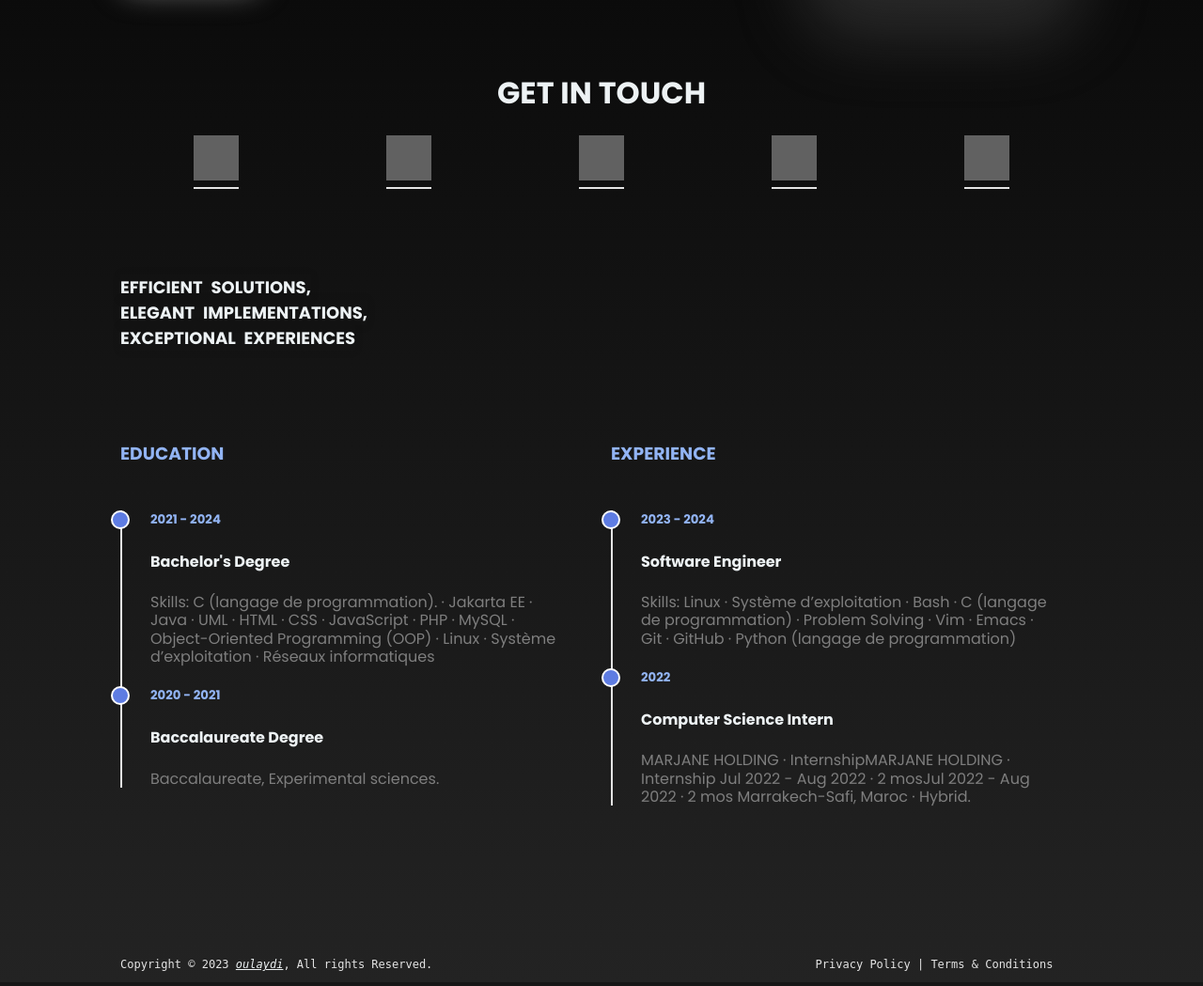
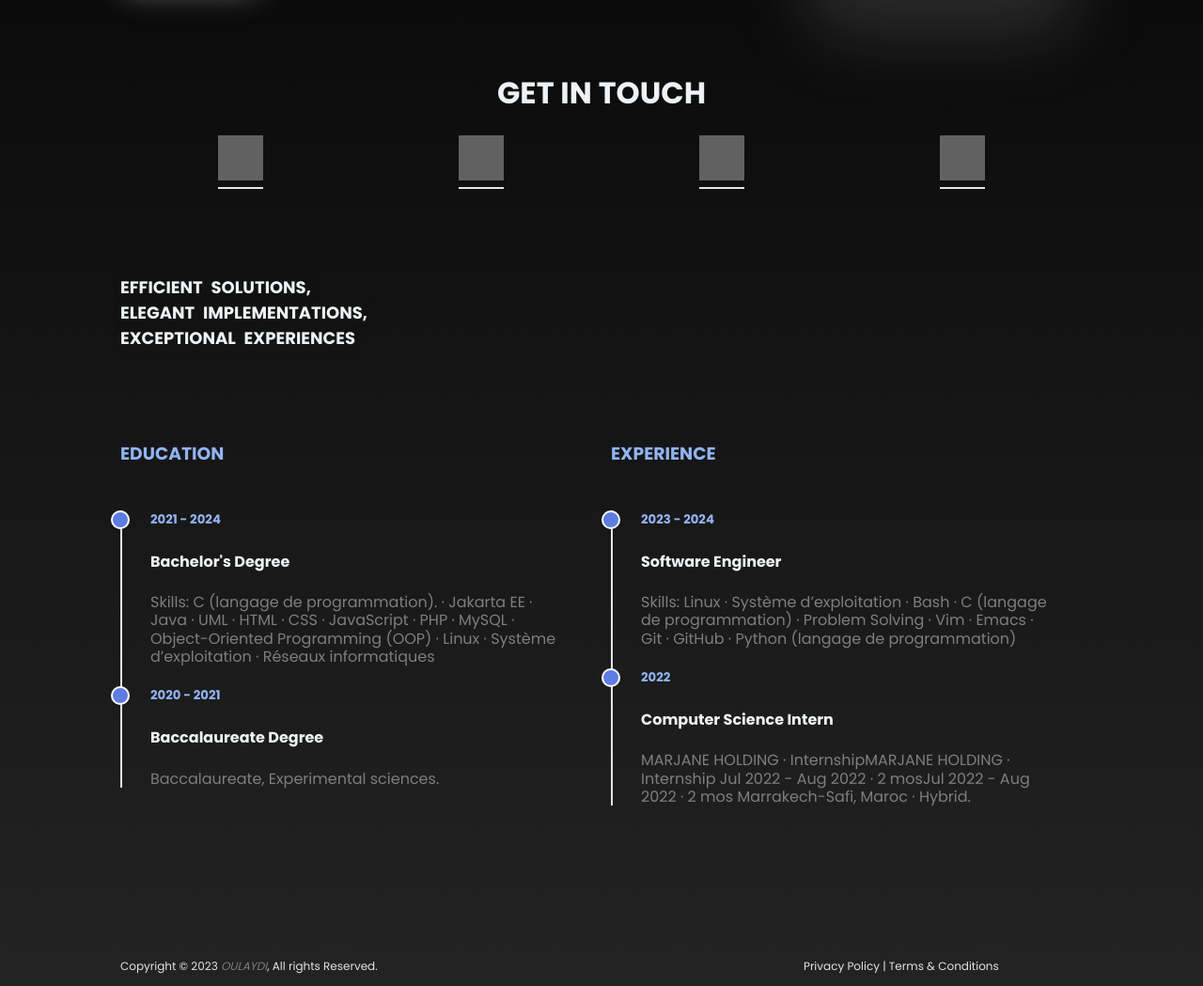
Before and after one commit to oulaydi/oulaydi-s-portfolio, a Node server app: page / in a window 1280 px wide. Shown: the part 488-1537 px from the top of the page at 94% size. Run offline with Node 20, Linux system fonts and the light colour scheme; some libraries are stand-ins or nearby versions; grey boxes are pictures that could not be loaded.

Commit message:
Great footer

```diff
--- a/public/css/style.css
+++ b/public/css/style.css
@@ -412,6 +412,13 @@ main.row{
 footer p {
     color: var(--grey-light);
     font-size: 12px;
-    font-weight: 500;
-    font-family: monospace;
+    font-weight: 400;
+    font-family: inherit;
 }
+
+footer i, .ana{
+    text-decoration: none;
+    /* cursor: alias; */
+    text-transform: uppercase;
+    color: var(--grey);
+}
--- a/views/index.ejs
+++ b/views/index.ejs
@@ -27,13 +27,10 @@
             <img src="https://img.icons8.com/material-rounded/48/000000/github.png" alt="GitHub"/>
         </a>
         <a href="https://discord.gg/oulaydi" target="_blank" title="Discord">
-            <img src="https://img.icons8.com/material-rounded/48/000000/discord-logo.png" alt="Twitter"/>
+            <img src="https://img.icons8.com/material-rounded/48/000000/discord-logo.png" alt="Discord"/>
         </a>
-        <a href="https://discord.gg/oulaydi" target="_blank" title="Discord">
-            <img src="https://img.icons8.com/material-rounded/48/000000/discord-logo.png" alt="Twitter"/>
-        </a>
-        <a href="https://discord.gg/oulaydi" target="_blank" title="Discord">
-            <img src="https://img.icons8.com/material-rounded/48/000000/discord-logo.png" alt="Twitter"/>
+        <a href="https://twitter.com/your_twitter_handle" target="_blank" title="Twitter">
+            <img src="https://img.icons8.com/material-rounded/48/000000/twitter.png" alt="Twitter"/>
         </a>
     </section>
 
--- a/views/partials/footer.ejs
+++ b/views/partials/footer.ejs
@@ -1,6 +1,6 @@
 <footer>
     <p>
-      Copyright &copy; <%= new Date().getFullYear(); %> <a href="https://github.com/oulaydi" target="_blank"><i>oulaydi</i></a>, All rights Reserved.
-      <span style="margin-left: 400px;">Privacy Policy | Terms & Conditions</span>
+      Copyright &copy; <%= new Date().getFullYear(); %> <a class="ana" href="https://github.com/oulaydi" target="_blank"><i>oulaydi</i></a>, All rights Reserved.
+      <span style="margin-left: 450px;">Privacy Policy | Terms & Conditions</span>
     </p>
   </footer>
```
